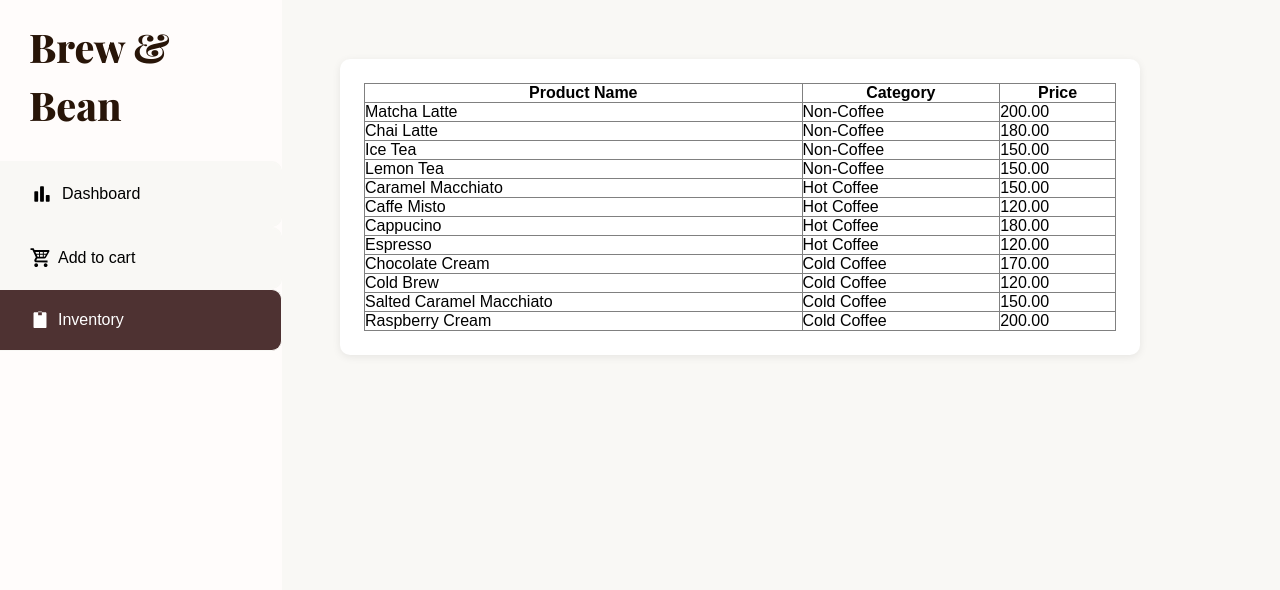
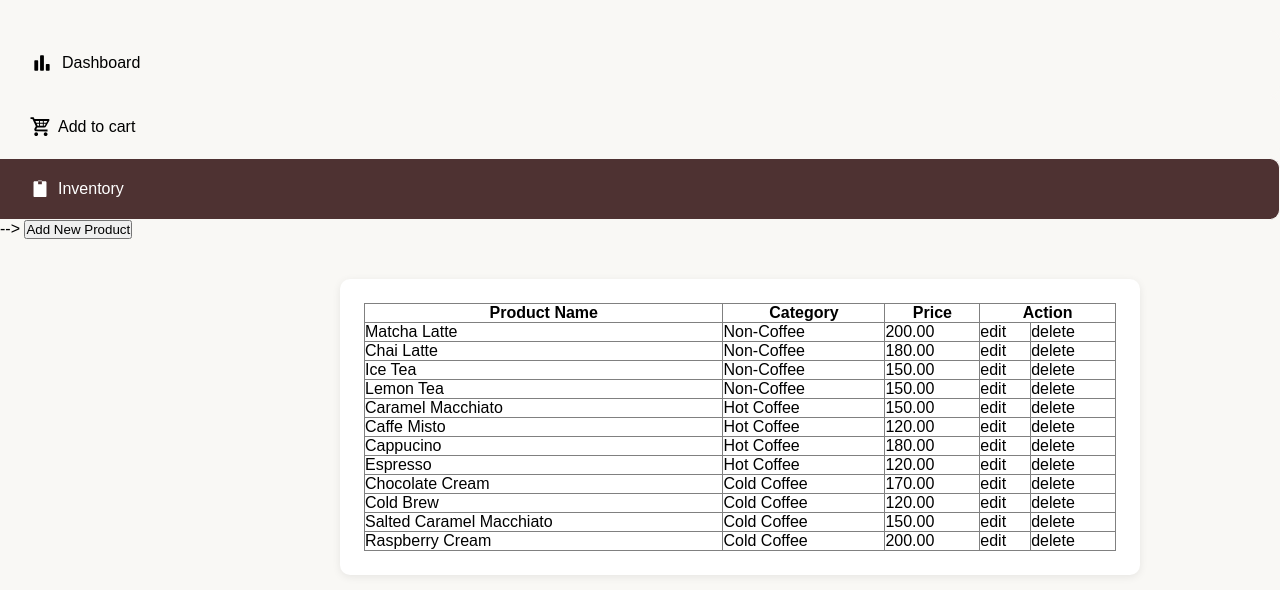
Before and after one commit to urdonyy/Brew-Bean-2.0, a PHP site: page /public/inventory.php in a window 1280 px wide. Shown: the top 590 px of the page. Run offline with PHP 8.4, Linux system fonts and the light colour scheme; data comes from the database, SQL or seed files in the repository; some web fonts are replaced.

Commit message:
fix inventory

```diff
--- a/public/inventory.php
+++ b/public/inventory.php
@@ -1,8 +1,4 @@
 <?php
-
-$currentPage = basename($_SERVER['PHP_SELF']);
-
-require_once("../src/controller/controller.php");
 
 require_once ("../database/database.php");
 
@@ -22,9 +18,9 @@ $products = $db->displayProducts();
 </head>
 
 <body>
-    <?php
+    <!-- <?php
     include "./partials/nav.php"
-    ?>
+    ?> -->
 
     <a href="add.php"><button>Add New Product</button></a>
     <div
@@ -35,6 +31,7 @@ $products = $db->displayProducts();
                     <th>Product Name</th>
                     <th>Category</th>
                     <th>Price</th>
+                    <th colspan="2">Action</th>
                 </tr>
             </thead>
             <tbody>
@@ -43,6 +40,8 @@ $products = $db->displayProducts();
                     <td><?= htmlspecialchars($product['product_name']) ?></td>
                     <td><?= htmlspecialchars($product['category']) ?></td>
                     <td><?= htmlspecialchars($product['price']) ?></td>
+                    <td> edit </td>
+                    <td> delete</td>
                 </tr>
                 <?php endforeach; ?>
             </tbody>
```
